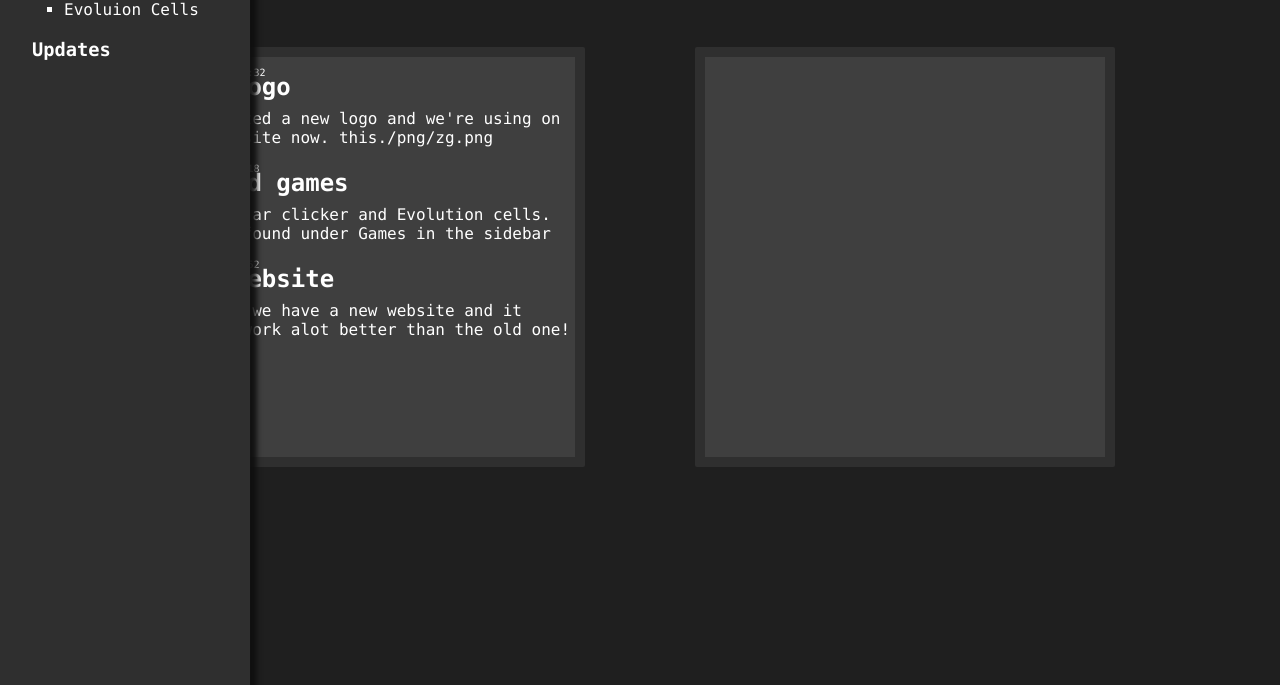
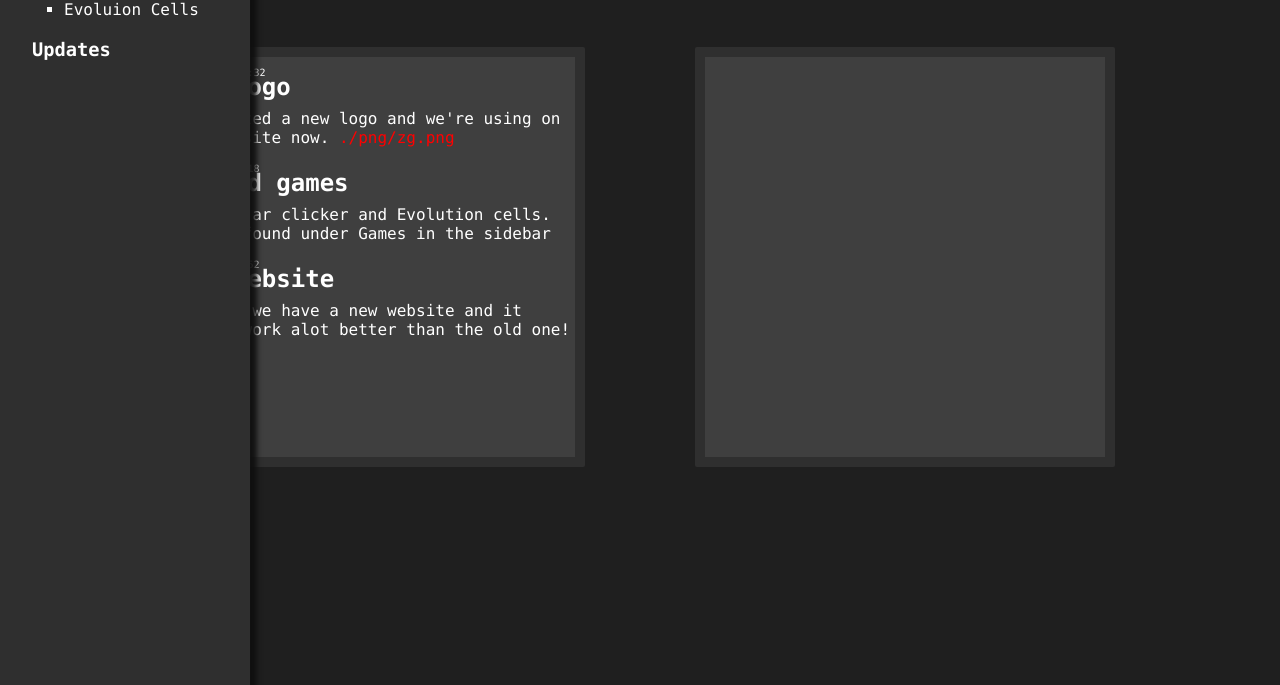
Before and after one commit to zochgcom/zuch, a plain HTML site: page index.html in a window 1280 px wide. Shown: the part 115-800 px from the top of the page. Drawn offline with Linux system fonts and the light colour scheme.

Commit message:
Update index.html

```diff
--- a/index.html
+++ b/index.html
@@ -38,7 +38,7 @@
 <script src="./js/updates.js"></script>
 <script>
 
-    var regex = /(([a-z]+:\/\/|(this.+\/))?(([a-z0-9\-]+\.)+([a-z]{2}|aero|arpa|biz|com|coop|edu|gov|info|int|jobs|mil|museum|name|nato|net|org|pro|travel|local|internal|ga|tk|com|dk|co|co.uk|uk))(:[0-9]{1,5})?(\/[a-z0-9_\-\.~]+)*(\/([a-z0-9_\-\.]*)(\?[a-z0-9+_\-\.%=&amp;]*)?)?(#[a-zA-Z0-9!$&'()*+.=-_~:@/?]*)?)(\s+|$)/gi;
+    var regex = /(([a-z]+:\/\/|(this.+\/))?(([a-z0-9\-]+\.)+([a-z]{2}|aero|arpa|biz|com|coop|edu|gov|info|int|jobs|mil|museum|name|nato|net|org|pro|travel|local|internal|ga|tk|com|dk|co|co.uk|uk|png|mpg|css|html|mp4|jpg|mp3|cs))(:[0-9]{1,5})?(\/[a-z0-9_\-\.~]+)*(\/([a-z0-9_\-\.]*)(\?[a-z0-9+_\-\.%=&amp;]*)?)?(#[a-zA-Z0-9!$&'()*+.=-_~:@/?]*)?)(\s+|$)/gi;
     //var urlRegex = /(https?:\/\/[^\s]+)/g;
 
     for (i=news.length-1;i>=0;i--) {
```
